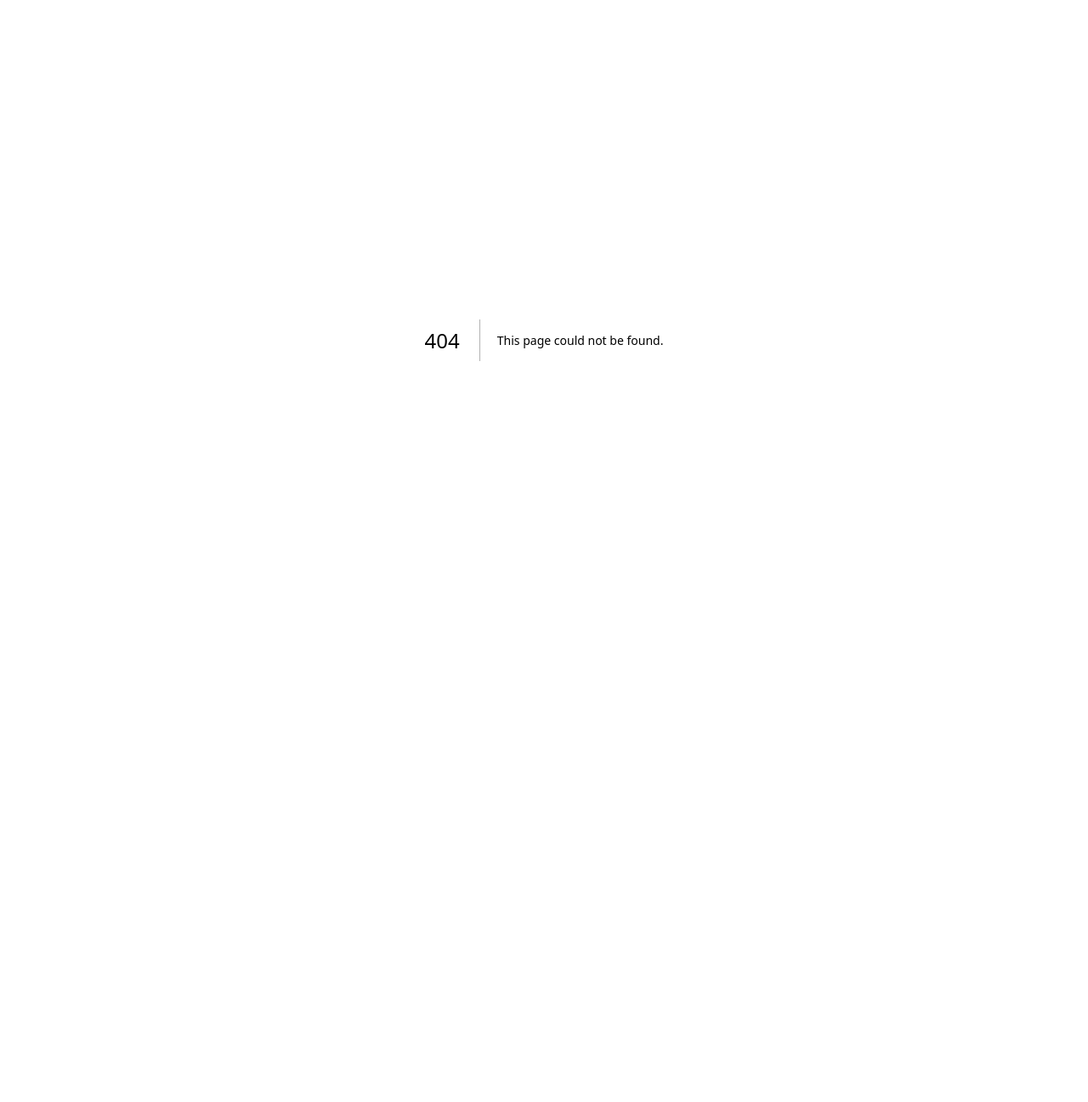
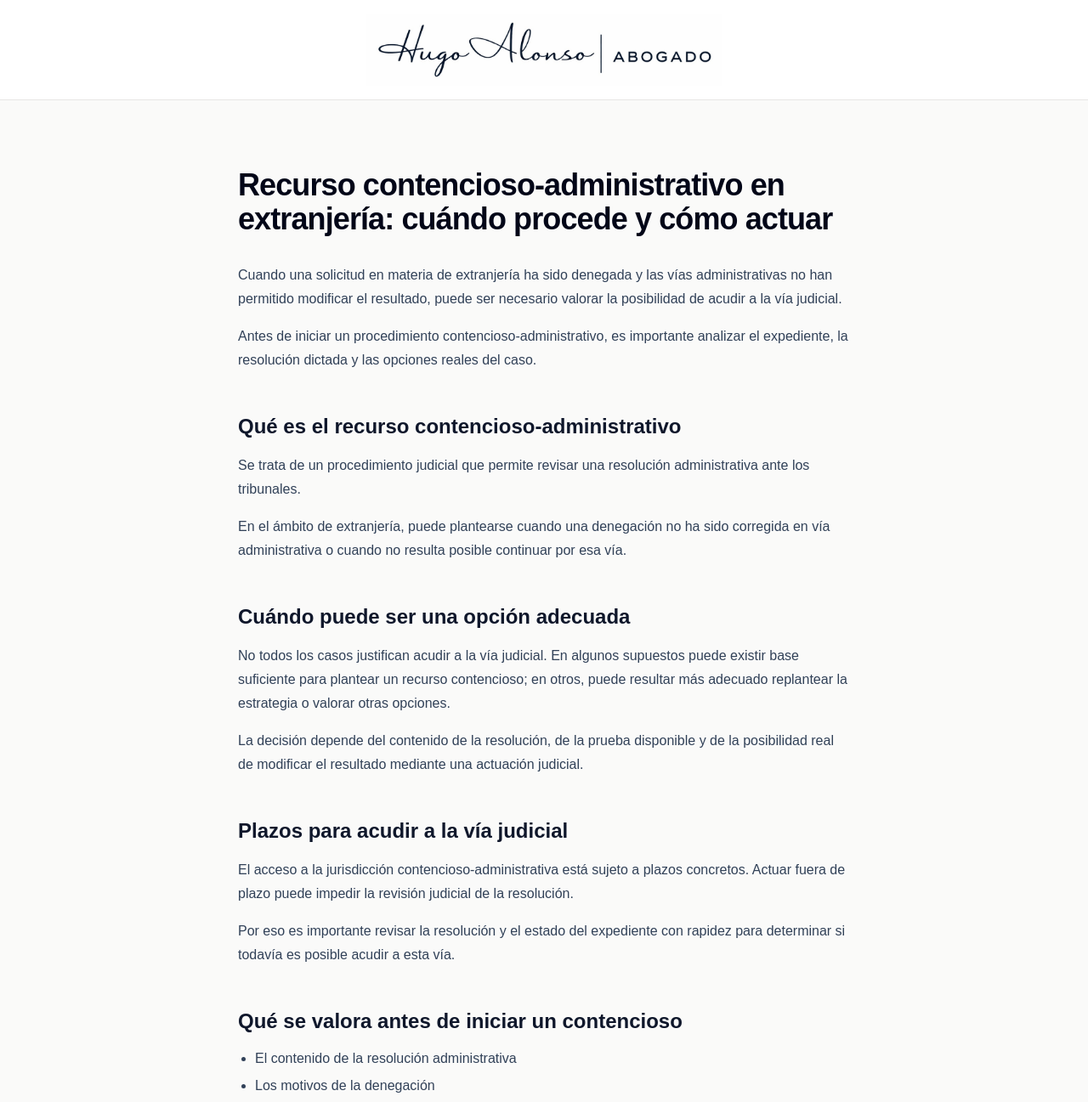
Before and after one commit to HugoAG73/hugo-alonso-web, a Next.js app: page /recurso-contencioso-extranjeria in a window 1280 px wide. Before the commit this address had no page. Shown: the top 1297 px of the page at 85% size. Before the commit the page ends 800 px from the top, so only its background shows below. Built offline with nearby package versions, Linux system fonts and the light colour scheme.

Commit message:
Recurso contencioso administrativo

```diff
--- /dev/null
+++ b/app/recurso-contencioso-extranjeria/page.tsx
@@ -0,0 +1,194 @@
+import Image from "next/image";
+
+export default function RecursoContenciosoExtranjeriaPage() {
+  return (
+    <main className="min-h-screen bg-stone-50 text-slate-900">
+      {/* HEADER */}
+      <header className="border-b border-stone-200 bg-white">
+        <div className="flex justify-center py-4">
+          <a href="/">
+            <Image
+              src="/logo-header-cropped.png"
+              alt="Hugo Alonso Abogado"
+              width={1180}
+              height={240}
+              className="h-[70px] w-auto md:h-[85px]"
+              priority
+            />
+          </a>
+        </div>
+      </header>
+
+      {/* CONTENIDO */}
+      <section className="mx-auto max-w-3xl px-6 py-20">
+        <h1 className="text-4xl font-semibold tracking-tight text-slate-950">
+          Recurso contencioso-administrativo en extranjería: cuándo procede y cómo actuar
+        </h1>
+
+        <p className="mt-8 text-base leading-7 text-slate-700">
+          Cuando una solicitud en materia de extranjería ha sido denegada y las
+          vías administrativas no han permitido modificar el resultado, puede
+          ser necesario valorar la posibilidad de acudir a la vía judicial.
+        </p>
+
+        <p className="mt-4 text-base leading-7 text-slate-700">
+          Antes de iniciar un procedimiento contencioso-administrativo, es
+          importante analizar el expediente, la resolución dictada y las opciones
+          reales del caso.
+        </p>
+
+        <h2 className="mt-12 text-2xl font-semibold text-slate-900">
+          Qué es el recurso contencioso-administrativo
+        </h2>
+
+        <p className="mt-4 text-base leading-7 text-slate-700">
+          Se trata de un procedimiento judicial que permite revisar una
+          resolución administrativa ante los tribunales.
+        </p>
+
+        <p className="mt-4 text-base leading-7 text-slate-700">
+          En el ámbito de extranjería, puede plantearse cuando una denegación no
+          ha sido corregida en vía administrativa o cuando no resulta posible
+          continuar por esa vía.
+        </p>
+
+        <h2 className="mt-12 text-2xl font-semibold text-slate-900">
+          Cuándo puede ser una opción adecuada
+        </h2>
+
+        <p className="mt-4 text-base leading-7 text-slate-700">
+          No todos los casos justifican acudir a la vía judicial. En algunos
+          supuestos puede existir base suficiente para plantear un recurso
+          contencioso; en otros, puede resultar más adecuado replantear la
+          estrategia o valorar otras opciones.
+        </p>
+
+        <p className="mt-4 text-base leading-7 text-slate-700">
+          La decisión depende del contenido de la resolución, de la prueba
+          disponible y de la posibilidad real de modificar el resultado mediante
+          una actuación judicial.
+        </p>
+
+        <h2 className="mt-12 text-2xl font-semibold text-slate-900">
+          Plazos para acudir a la vía judicial
+        </h2>
+
+        <p className="mt-4 text-base leading-7 text-slate-700">
+          El acceso a la jurisdicción contencioso-administrativa está sujeto a
+          plazos concretos. Actuar fuera de plazo puede impedir la revisión
+          judicial de la resolución.
+        </p>
+
+        <p className="mt-4 text-base leading-7 text-slate-700">
+          Por eso es importante revisar la resolución y el estado del expediente
+          con rapidez para determinar si todavía es posible acudir a esta vía.
+        </p>
+
+        <h2 className="mt-12 text-2xl font-semibold text-slate-900">
+          Qué se valora antes de iniciar un contencioso
+        </h2>
+
+        <ul className="mt-4 list-disc pl-5 space-y-2 text-slate-700">
+          <li>El contenido de la resolución administrativa</li>
+          <li>Los motivos de la denegación</li>
+          <li>La documentación aportada en el expediente</li>
+          <li>La posibilidad de reforzar la prueba</li>
+          <li>Las opciones reales de modificar el resultado</li>
+        </ul>
+
+        <p className="mt-4 text-base leading-7 text-slate-700">
+          Este análisis previo es fundamental para evitar iniciar un procedimiento
+          judicial sin base suficiente.
+        </p>
+
+        <h2 className="mt-12 text-2xl font-semibold text-slate-900">
+          Alternativas que pueden valorarse
+        </h2>
+
+        <p className="mt-4 text-base leading-7 text-slate-700">
+          Antes de acudir a la vía judicial, puede ser conveniente revisar si
+          existen otras opciones, como la presentación de una nueva solicitud o
+          la posibilidad de acceder a otra vía de regularización.
+        </p>
+
+        <p className="mt-4 text-base leading-7 text-slate-700">
+          Si aún no has revisado los motivos de la denegación, puedes consultar
+          la página sobre{" "}
+          <a href="/denegacion-extranjeria" className="underline">
+            denegación de extranjería
+          </a>{" "}
+          o, si estás valorando una impugnación administrativa, la página sobre{" "}
+          <a href="/recurso-denegacion-extranjeria" className="underline">
+            recurso de denegación de extranjería
+          </a>
+          .
+        </p>
+
+        <h2 className="mt-12 text-2xl font-semibold text-slate-900">
+          ¿Qué hacer en tu caso?
+        </h2>
+
+        <p className="mt-4 text-base leading-7 text-slate-700">
+          Si has recibido una denegación y estás valorando acudir a la vía
+          judicial, conviene revisar el expediente completo, la resolución y los
+          plazos disponibles antes de iniciar cualquier actuación.
+        </p>
+
+        <p className="mt-4 text-base leading-7 text-slate-700">
+          Ese análisis permite determinar si existe base para un recurso
+          contencioso-administrativo o si resulta más adecuado plantear una
+          alternativa.
+        </p>
+
+        <p className="mt-4 text-base leading-7 text-slate-700">
+          Si necesitas valorar si tu caso puede plantearse ante los tribunales,
+          puedes solicitar una revisión inicial para analizar las opciones
+          disponibles.
+        </p>
+
+        {/* CTA */}
+        <div className="mt-12 flex flex-col gap-4 sm:flex-row">
+          <a
+            href="/#contacto"
+            className="inline-flex items-center justify-center rounded-2xl bg-slate-950 px-6 py-4 text-sm font-medium text-white shadow-lg transition hover:-translate-y-0.5"
+          >
+            Solicitar revisión de mi caso
+          </a>
+
+          <a
+            href="https://wa.me/34686310400"
+            target="_blank"
+            rel="noopener noreferrer"
+            className="inline-flex items-center justify-center rounded-2xl bg-green-600 px-6 py-4 text-sm font-medium text-white shadow-lg transition hover:-translate-y-0.5"
+          >
+            Consultar por WhatsApp
+          </a>
+
+          <a
+            href="/"
+            className="inline-flex items-center justify-center rounded-2xl border border-stone-300 px-6 py-4 text-sm font-medium text-slate-700 transition hover:bg-stone-100"
+          >
+            Volver a la web
+          </a>
+        </div>
+      </section>
+
+      {/* FOOTER */}
+      <footer className="border-t border-stone-200 bg-stone-50">
+        <div className="mx-auto flex max-w-7xl flex-col gap-4 px-6 py-8 text-xs text-slate-500 lg:flex-row lg:items-center lg:justify-between lg:px-8">
+          <div>
+            Abogado colegiado en el Ilustre Colegio de Abogados de Madrid
+            <br />
+            © 2026 Hugo Alonso Abogado. Todos los derechos reservados.
+          </div>
+          <div className="flex gap-6">
+            <a href="/despacho">Despacho</a>
+            <a href="/aviso-legal">Aviso legal</a>
+            <a href="/politica-privacidad">Política de privacidad</a>
+            <a href="/cookies">Cookies</a>
+          </div>
+        </div>
+      </footer>
+    </main>
+  );
+}
```
